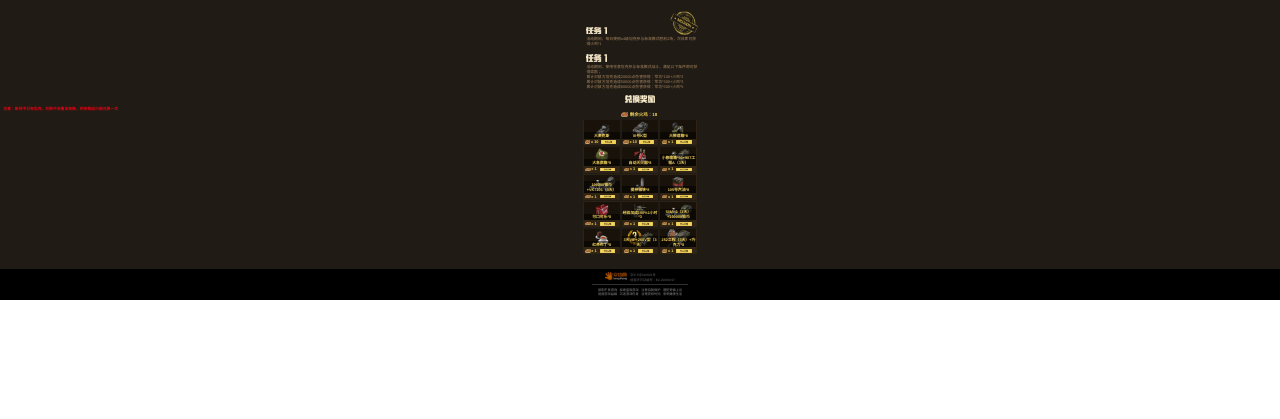
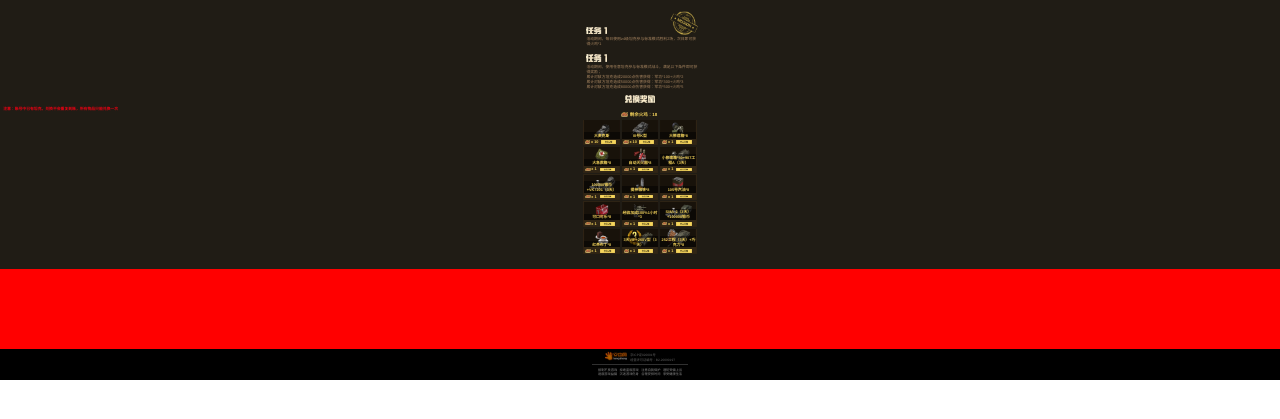
Before and after one commit to xinyu-git/thank, a plain HTML site: page index.html in a window 1280 px wide. Shown: the part 115-534 px from the top of the page. Drawn offline with Linux system fonts and the light colour scheme; a script that the page names is missing.

Commit message:
add-gh-pages

```diff
--- a/css/style.css
+++ b/css/style.css
@@ -143,3 +143,5 @@
 .changeBtn{background: url(../images/chbtnbg1.png) no-repeat center;background-size: 100% 100%;text-align: center;color: #000;font-size: 0.24rem;text-indent: -999em;width: 0.96rem;height:0.22rem;}
 .rImg{width: 100%;height: 1.15rem;}
 .rImg img{display: block;width: 100%;height: 100%;}
+/*测试 git */
+.test{width: 100%;height: 5rem;background: red;}
--- a/index.html
+++ b/index.html
@@ -245,6 +245,7 @@
 			</div>
 		</div>
 	</div>
+	<div class="test"></div>
 	<div class="footer">
 		<div class="copyright"><img src="images/kongzhong.png"><span>京ICP证020001号<br>经营许可证编号：B2-20090197</span>
 		</div>
```
